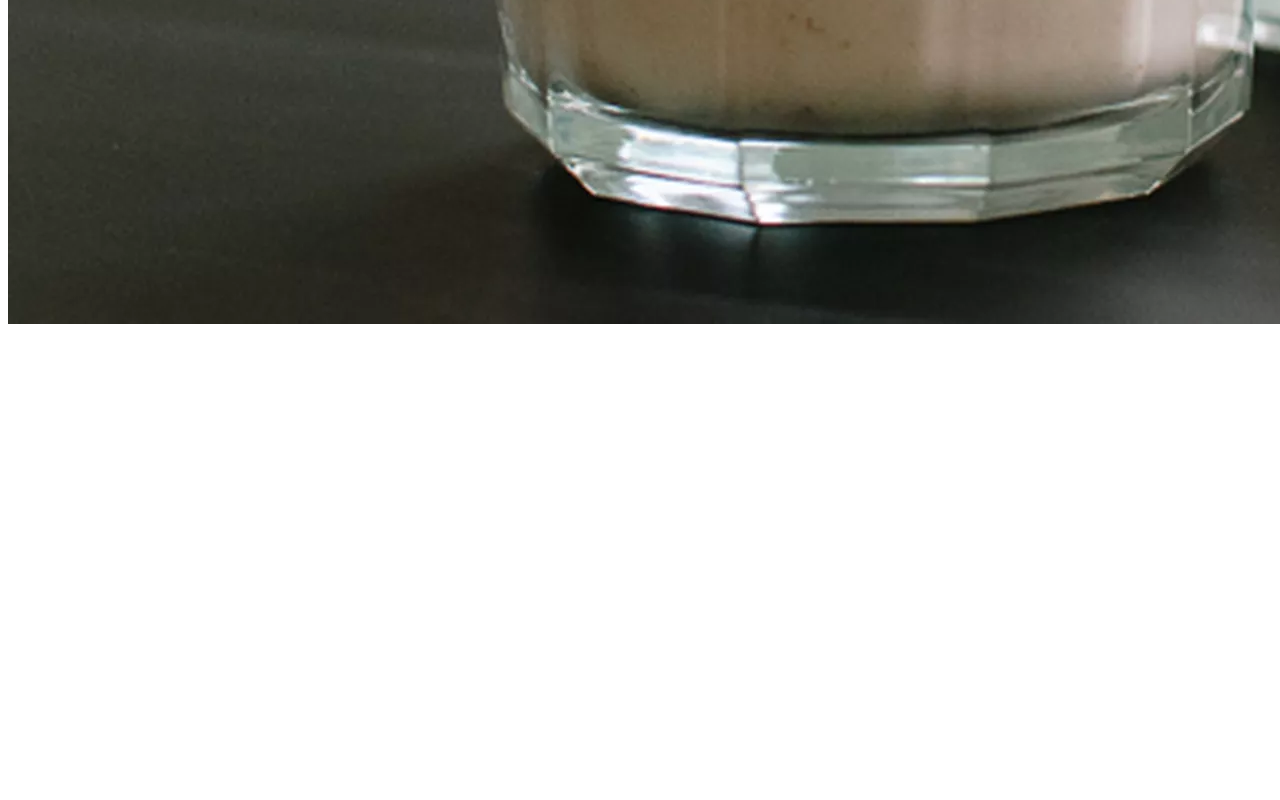
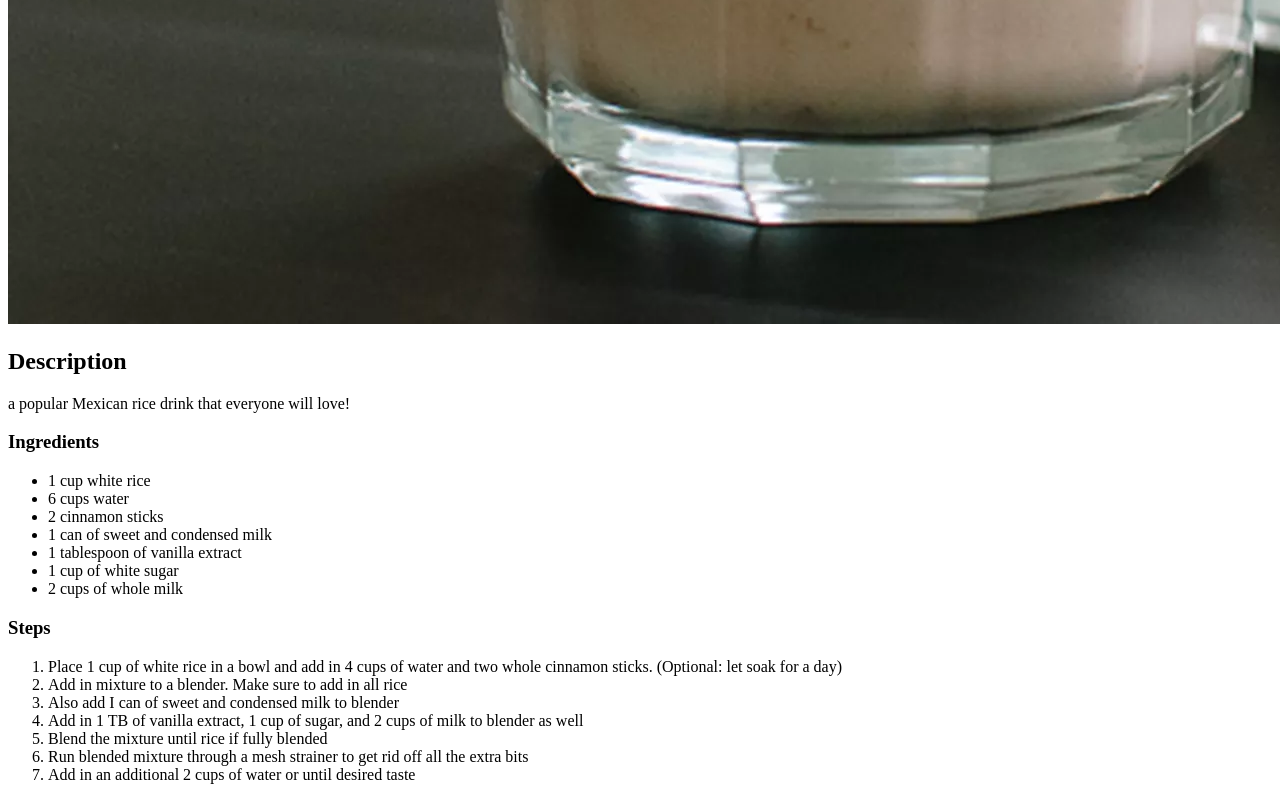
Before and after one commit to Gudelfina/odin-recipes, a plain HTML site: page recipes/horchata.html in a window 1280 px wide. Shown: the part 1100-1900 px from the top of the page. Before the commit the page ends 1436 px from the top, so only its background shows below. Drawn offline with Linux system fonts and the light colour scheme.

Commit message:
Add lists for Horchata.html

```diff
--- a/recipes/horchata.html
+++ b/recipes/horchata.html
@@ -8,9 +8,31 @@
 <body>
     <h1>Horchata</h1>
 
-    <img src="../recipes/horchata.jpg" atl=" Horchata. A popular Mexican Rice drink">
+    <img src="../recipes/horchata.jpg" atl="Horchata. A popular Mexican rice drink">
+    <h2> Description</h2>
+    <p> a popular Mexican rice drink that everyone will love! </p>
 
+    <h3> Ingredients</h3>
+    <ul>
+        <li> 1 cup white rice</li>
+        <li> 6 cups water</li>
+        <li> 2 cinnamon sticks</li>
+        <li> 1 can of sweet and condensed milk</li>
+        <li> 1 tablespoon of vanilla extract</li>
+        <li> 1 cup of white sugar</li>
+        <li> 2 cups of whole milk</li>
 
+    </ul>
+    <h3> Steps</h3>
+    <ol>
+        <li> Place 1 cup of white rice in a bowl and add in 4 cups of water and two whole cinnamon sticks. (Optional: let soak for a day)</li>
+        <li> Add in mixture to a blender. Make sure to add in all rice</li>
+        <li> Also add I can of sweet and condensed milk to blender</li>
+        <li> Add in 1 TB of vanilla extract, 1 cup of sugar, and 2 cups of milk to blender as well </li>
+        <li> Blend the mixture until rice if fully blended </li>
+        <li> Run blended mixture through a mesh strainer to get rid off all the extra bits</li>
+        <li> Add in an additional 2 cups of water or until desired taste</li>
+    </ol>
 
 </body>
 </html>
```
Also changed, not shown: recipes/cookies.html (+1 -1 lines).
